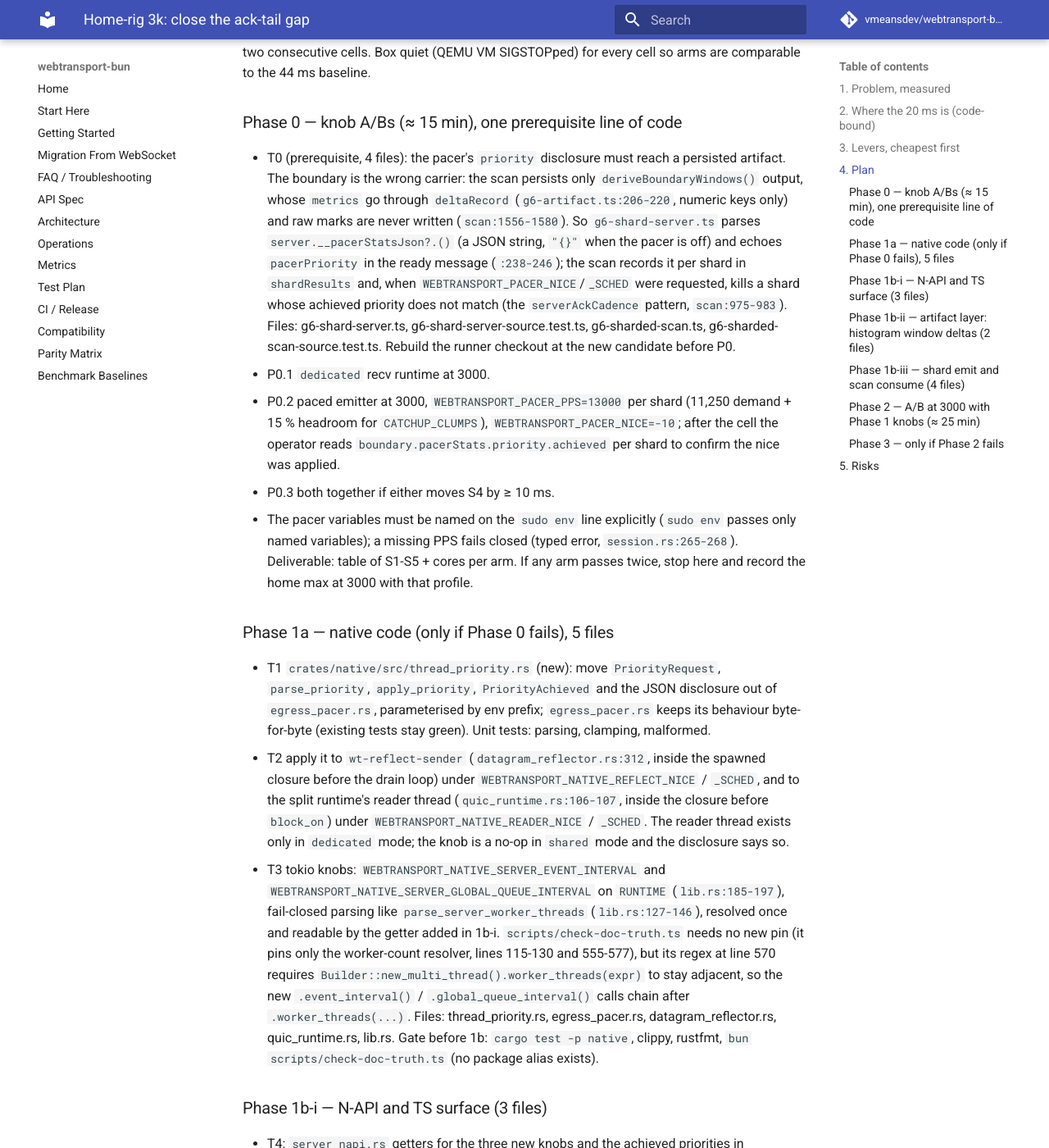
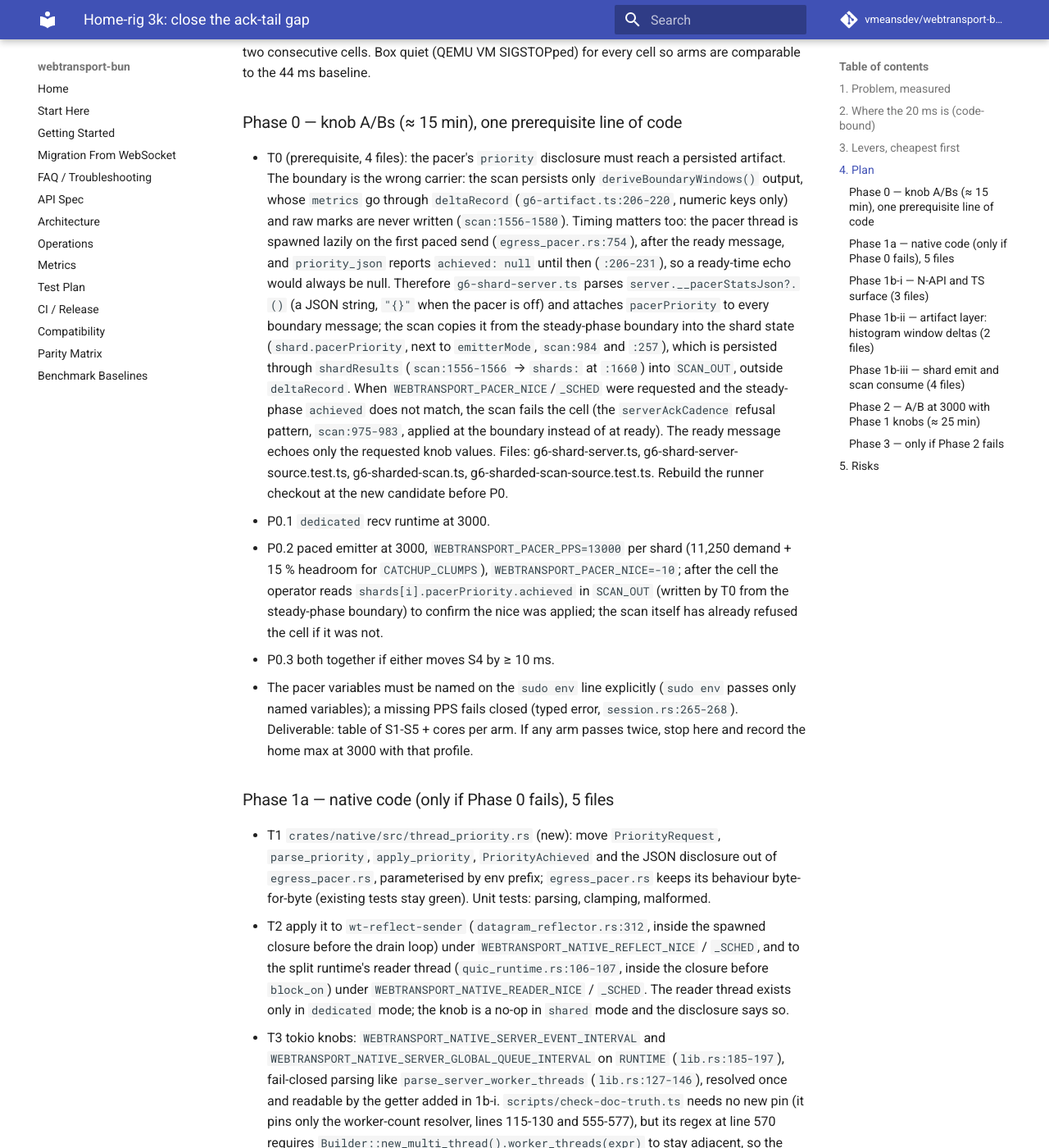
Before and after one commit to vmeansdev/webtransport-bun, an MkDocs documentation site: the page built from docs/superpowers/plans/2026-09-03-home-rig-3k-ack-tail.md, in a window 1280 px wide and 1400 px high, scrolled down 3052 px. Shown: the whole window at 82% size. Built offline with MkDocs 1.6.1 and Material for MkDocs 9.7.7, drawn with Linux system fonts in a browser that asks for light colours; comment, search, counter and statistics services are not loaded; some of the changed text lies outside the part shown.

Commit message:
Revise the 3k plan after Architect round 4
Pacer priority is read at the steady boundary, not at ready, because the
pacer thread starts lazily on the first paced send; it is persisted via
the shard state in shardResults. One named path for the operator check.
Histogram deltas live in a separate BoundarySnapshot field so deltaRecord
stays numeric. Shard env inheritance noted.

Co-Authored-By: Claude Fable 5.1 <noreply@anthropic.com>

```diff
--- a/docs/superpowers/plans/2026-09-03-home-rig-3k-ack-tail.md
+++ b/docs/superpowers/plans/2026-09-03-home-rig-3k-ack-tail.md
@@ -129,13 +129,22 @@ SIGSTOPped) for every cell so arms are comparable to the 44 ms baseline.
   a persisted artifact. The boundary is the wrong carrier: the scan
   persists only `deriveBoundaryWindows()` output, whose `metrics` go
   through `deltaRecord` (`g6-artifact.ts:206-220`, numeric keys only) and
-  raw marks are never written (`scan:1556-1580`). So `g6-shard-server.ts`
-  parses `server.__pacerStatsJson?.()` (a JSON string, `"{}"` when the
-  pacer is off) and echoes `pacerPriority` in the ready message
-  (`:238-246`); the scan records it per shard in `shardResults` and, when
-  `WEBTRANSPORT_PACER_NICE`/`_SCHED` were requested, kills a shard whose
-  achieved priority does not match (the `serverAckCadence` pattern,
-  `scan:975-983`). Files: g6-shard-server.ts,
+  raw marks are never written (`scan:1556-1580`). Timing matters too: the
+  pacer thread is spawned lazily on the first paced send
+  (`egress_pacer.rs:754`), after the ready message, and `priority_json`
+  reports `achieved: null` until then (`:206-231`), so a ready-time echo
+  would always be null. Therefore `g6-shard-server.ts` parses
+  `server.__pacerStatsJson?.()` (a JSON string, `"{}"` when the pacer is
+  off) and attaches `pacerPriority` to every boundary message; the scan
+  copies it from the steady-phase boundary into the shard state
+  (`shard.pacerPriority`, next to `emitterMode`, `scan:984` and `:257`),
+  which is persisted through `shardResults` (`scan:1556-1566` →
+  `shards:` at `:1660`) into `SCAN_OUT`, outside `deltaRecord`. When
+  `WEBTRANSPORT_PACER_NICE`/`_SCHED` were requested and the steady-phase
+  `achieved` does not match, the scan fails the cell (the
+  `serverAckCadence` refusal pattern, `scan:975-983`, applied at the
+  boundary instead of at ready). The ready message echoes only the
+  requested knob values. Files: g6-shard-server.ts,
   g6-shard-server-source.test.ts, g6-sharded-scan.ts,
   g6-sharded-scan-source.test.ts. Rebuild the runner checkout at the new
   candidate before P0.
@@ -143,8 +152,9 @@ SIGSTOPped) for every cell so arms are comparable to the 44 ms baseline.
 - P0.2 paced emitter at 3000, `WEBTRANSPORT_PACER_PPS=13000` per shard
   (11,250 demand + 15 % headroom for `CATCHUP_CLUMPS`),
   `WEBTRANSPORT_PACER_NICE=-10`; after the cell the operator reads
-  `boundary.pacerStats.priority.achieved` per shard to confirm the nice
-  was applied.
+  `shards[i].pacerPriority.achieved` in `SCAN_OUT` (written by T0 from
+  the steady-phase boundary) to confirm the nice was applied; the scan
+  itself has already refused the cell if it was not.
 - P0.3 both together if either moves S4 by ≥ 10 ms.
 - The pacer variables must be named on the `sudo env` line explicitly
   (`sudo env` passes only named variables); a missing PPS fails closed
@@ -190,8 +200,11 @@ Gate: `bun test packages/webtransport/test`, `bun run typecheck`.
   currently drops nested metric objects via `deltaRecord` (`:206-220`),
   so `datagramReflectHold` never survives windowing. Extend it to
   difference `HistogramSnapshot` values (cumulative bucket counts,
-  `count`, `sumSecs`) into a per-window histogram; `BoundarySnapshot`
-  typing (`:44-54`) gains the field. Tests in `bench-g6.test.ts`: a
+  `count`, `sumSecs`) into a per-window histogram carried in a separate
+  `BoundarySnapshot` field (typing at `:44-54`) so `deltaRecord` keeps its
+  `Record<string, number>` return and its numeric-only consumers
+  (`sumWindowQuic` at `:273-274`, the grader's named reads) are untouched.
+  Tests in `bench-g6.test.ts`: a
   two-boundary fixture yields the expected per-window bucket deltas and
   bucket-resolved p99. `datagramReflectQueueFull` is numeric and already
   survives `deltaRecord`.
@@ -201,8 +214,10 @@ Files: g6-artifact.ts, bench-g6.test.ts. Gate: `bun test tools/load`,
 ### Phase 1b-iii — shard emit and scan consume (4 files)
 - T5b: `g6-shard-server.ts` emits each new knob and every new thread's
   achieved priority in the ready message (`:238-246`);
-  `g6-sharded-scan.ts` passes the new env names to shard children on both
-  spawn branches, kills a shard whose ready echo mismatches (the
+  `g6-sharded-scan.ts` needs no env plumbing (shard children inherit
+  `...process.env`, `scan:849`, on both spawn branches) but must add the
+  `SCAN_*` mirrors with fail-closed validation and kill a shard whose
+  ready echo mismatches (the
   `serverAckCadence` pattern, `scan:975-983`), and writes the per-window
   reflect-hold histogram delta (from 1b-ii) and `datagramReflectQueueFull`
   delta per shard into the persisted windows. Source tests
```
